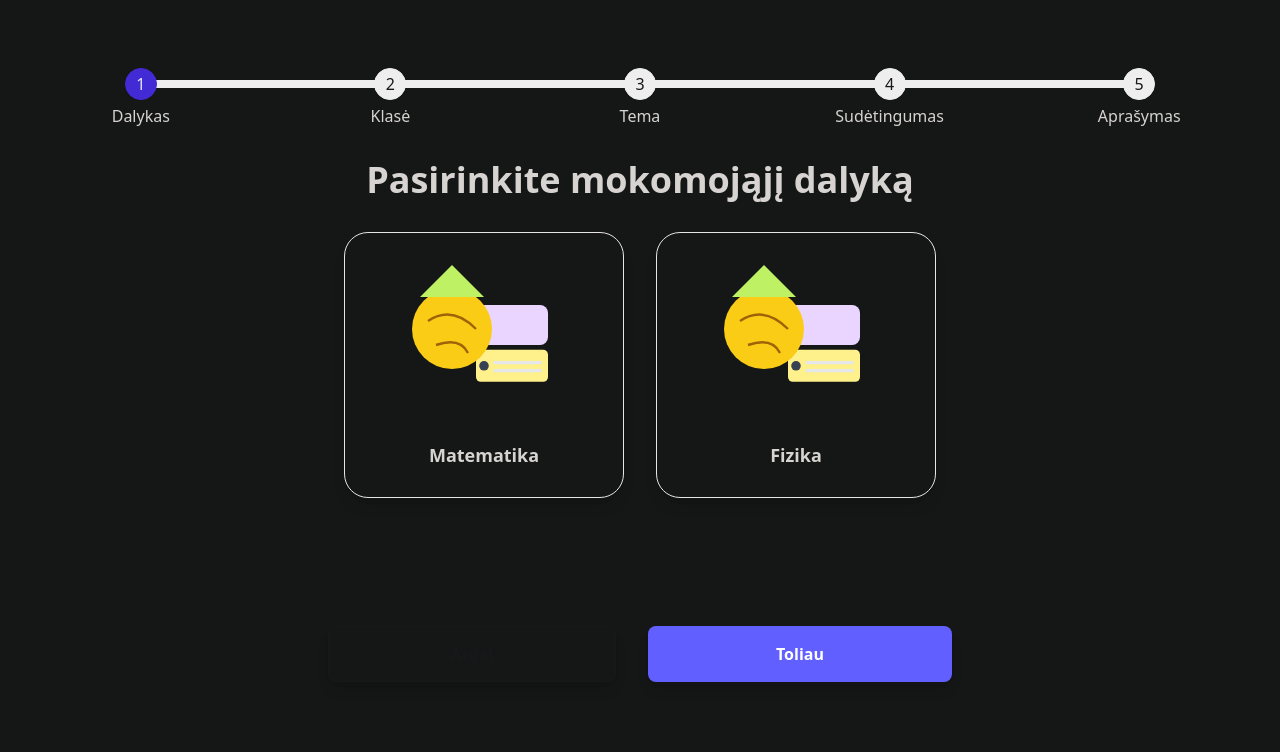
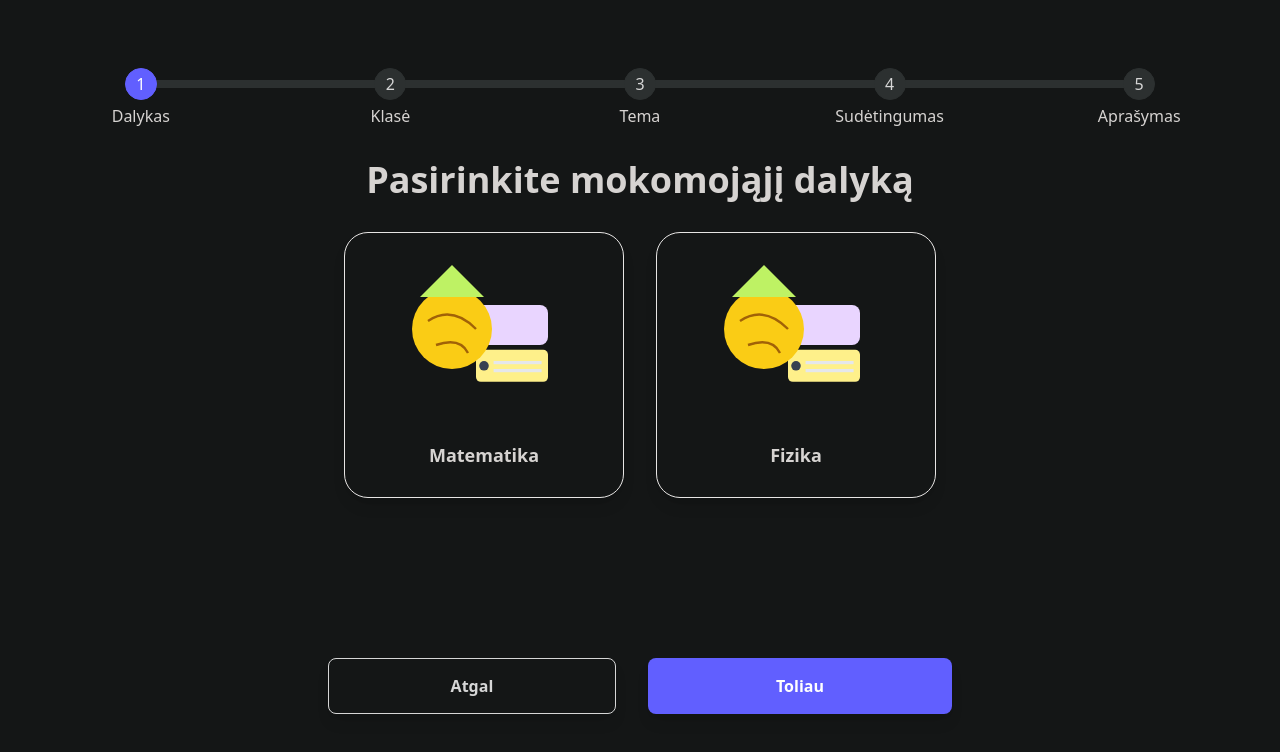
Before and after one commit to JuliusSaik/MokiLab, a React (Vite) app: page / in a window 1280 px wide. Shown: the top 752 px of the page. Built offline with nearby package versions, Linux system fonts and the light colour scheme.

Commit message:
adding validation, fixing styling

```diff
--- a/package.json
+++ b/package.json
@@ -10,6 +10,7 @@
     "preview": "vite preview"
   },
   "dependencies": {
+    "@hookform/resolvers": "^5.0.1",
     "@tailwindcss/vite": "^4.1.3",
     "cors": "^2.8.5",
     "dotenv": "^16.5.0",
@@ -19,7 +20,8 @@
     "react-dom": "^19.0.0",
     "react-hook-form": "^7.55.0",
     "react-router-dom": "^7.5.0",
-    "tailwindcss": "^4.1.3"
+    "tailwindcss": "^4.1.3",
+    "yup": "^1.6.1"
   },
   "devDependencies": {
     "@eslint/js": "^9.21.0",
--- a/src/components/GradeSelector.tsx
+++ b/src/components/GradeSelector.tsx
@@ -1,14 +1,16 @@
 import React from "react";
+import { UseFormSetValue, UseFormWatch } from "react-hook-form";
+import { RequestPrompt } from "../state/models/RequestModels";
 
 export interface GradeSelectorProps {
-  selectedGrade: number;
-  setSelectedGrade: React.Dispatch<React.SetStateAction<number>>;
+  setValue: UseFormSetValue<RequestPrompt>;
+  watch: UseFormWatch<RequestPrompt>;
 }
 
-const GradeSelector: React.FC<GradeSelectorProps> = ({
-  selectedGrade,
-  setSelectedGrade,
-}) => {
+const GradeSelector: React.FC<GradeSelectorProps> = ({ watch, setValue }) => {
+  const selectedGrade = watch("grade");
+  console.log("Selected grade:", selectedGrade);
+
   return (
     <div className="grid md:grid-cols-2 gap-8 text-left">
       <div className="w-full">
@@ -18,9 +20,9 @@ const GradeSelector: React.FC<GradeSelectorProps> = ({
             <button
               key={`progimnazija-${i + 1}`}
               className={`class-selections base-animation ${
-                selectedGrade === i + 1 ? "scale-105 bg-purple-200/10" : ""
+                selectedGrade === i + 1 ? "scale-105 bg-primary/50" : ""
               }`}
-              onClick={() => setSelectedGrade(i + 1)}
+              onClick={() => setValue("grade", i + 1)}
             >
               {i + 1}kl.
             </button>
@@ -34,9 +36,9 @@ const GradeSelector: React.FC<GradeSelectorProps> = ({
             <button
               key={`vidurine-${i + 5}`}
               className={`class-selections base-animation ${
-                selectedGrade === i + 5 ? "scale-105 bg-purple-200/10" : ""
+                selectedGrade === i + 5 ? "scale-105  bg-primary/50" : ""
               }`}
-              onClick={() => setSelectedGrade(i + 5)}
+              onClick={() => setValue("grade", i + 5)}
             >
               {i + 5}kl.
             </button>
@@ -44,15 +46,15 @@ const GradeSelector: React.FC<GradeSelectorProps> = ({
         </div>
       </div>
       <div>
-        <h2 className="text-xl text-indigo-300 mb-4">Gimnazija</h2>
+        <h2 className="text-xl text- mb-4">Gimnazija</h2>
         <div className="grid grid-cols-2 gap-6">
           {Array.from({ length: 4 }, (_, i) => (
             <button
               key={`gimnazija-${i + 9}`}
               className={`class-selections base-animation ${
-                selectedGrade === i + 9 ? "scale-105 bg-purple-200/10" : ""
+                selectedGrade === i + 9 ? "scale-105 bg-primary/50" : ""
               }`}
-              onClick={() => setSelectedGrade(i + 9)}
+              onClick={() => setValue("grade", i + 9)}
             >
               {i + 9}kl.
             </button>
--- a/src/components/SearchableSelect.tsx
+++ b/src/components/SearchableSelect.tsx
@@ -1,15 +1,17 @@
 import React, { useState, useEffect, useRef } from "react";
+import { UseFormSetValue } from "react-hook-form";
+import { RequestPrompt } from "../state/models/RequestModels";
 
 interface SearchableSelectProps {
   options: string[];
   selectedTopic: string;
-  setSelectedTopic: React.Dispatch<React.SetStateAction<string>>;
+  setValue: UseFormSetValue<RequestPrompt>;
 }
 
 const SearchableSelect: React.FC<SearchableSelectProps> = ({
   options,
   selectedTopic,
-  setSelectedTopic,
+  setValue,
 }) => {
   const [isOpen, setIsOpen] = useState(false);
   const [searchTerm, setSearchTerm] = useState("");
@@ -51,7 +53,7 @@ const SearchableSelect: React.FC<SearchableSelectProps> = ({
   };
 
   const handleOptionClick = (option: string) => {
-    setSelectedTopic(option);
+    setValue("topic", option);
     setSearchTerm(option);
     setIsOpen(false);
   };
--- a/src/components/SelectionCard.tsx
+++ b/src/components/SelectionCard.tsx
@@ -1,16 +1,20 @@
 import React from "react";
+import { UseFormWatch } from "react-hook-form";
+import { RequestPrompt } from "../state/models/RequestModels";
 
 interface SelectionCardProps {
   subject: string;
   handleSelectSubject: (subject: string) => void;
-  selectedSubject: string;
+  watch: UseFormWatch<RequestPrompt>;
 }
 
 const SelectionCard: React.FC<SelectionCardProps> = ({
   subject,
   handleSelectSubject,
-  selectedSubject,
+  watch,
 }) => {
+  const selectedSubject = watch("subject");
+
   return (
     <div
       className={`base-animation ${
--- a/src/index.css
+++ b/src/index.css
@@ -1,5 +1,40 @@
 @import "tailwindcss";
 @plugin "daisyui";
+
+@plugin "daisyui/theme" {
+  name: "black";
+  default: true;
+  prefersdark: true;
+  color-scheme: "dark";
+  --color-base-100: #141616;
+  --color-base-200: #1b1e1e;
+  --color-base-300: #2c3030;
+  --color-base-content: oklch(87.609% 0 0);
+  --color-primary: oklch(58.5% 0.233 277.117);
+  --color-primary-content: oklch(100% 0 0);
+  --color-secondary: #efefef;
+  --color-secondary-content: oklch(100% 0 0);
+  --color-accent: oklch(92.3% 0.003 48.717);
+  --color-accent-content: oklch(100% 0 0);
+  --color-neutral: oklch(92.3% 0.003 48.717);
+  --color-neutral-content: oklch(100% 0 0);
+  --color-info: oklch(58% 0.158 241.966);
+  --color-info-content: oklch(100% 0 0);
+  --color-success: oklch(62% 0.194 149.214);
+  --color-success-content: oklch(100% 0 0);
+  --color-warning: oklch(66% 0.179 58.318);
+  --color-warning-content: oklch(100% 0 0);
+  --color-error: oklch(57% 0.245 27.325);
+  --color-error-content: oklch(100% 0 0);
+  --radius-selector: 0.5rem;
+  --radius-field: 1rem;
+  --radius-box: 1rem;
+  --size-selector: 0.25rem;
+  --size-field: 0.25rem;
+  --border: 1px;
+  --depth: 0;
+  --noise: 1;
+}
 
 :root {
   --color-custom-black: oklch(20% 0.004 192);
@@ -14,7 +49,7 @@
 }
 
 .subject-card-active {
-  @apply border-stone-200 border-1 bg-purple-200/10 scale-105 rounded-3xl p-6 max-w-[280px] w-full cursor-pointer shadow-xl;
+  @apply border-stone-200 border-1 bg-primary/50 scale-105 rounded-3xl p-6 max-w-[280px] w-full cursor-pointer shadow-xl;
 }
 
 .base-animation {
@@ -26,12 +61,5 @@
 }
 
 .difficulty-card-active {
-  @apply border-stone-200 border-1 bg-purple-200/10 scale-105 rounded-3xl p-6 max-w-sm w-full cursor-pointer shadow-lg;
+  @apply border-stone-200 border-1 bg-primary/50 scale-105 rounded-3xl p-6 max-w-sm w-full cursor-pointer shadow-lg;
 }
-
-html,
-body {
-  height: 100%;
-  background-color: var(--color-custom-black);
-  margin: 0;
-}
--- a/src/state/models/RequestModels.ts
+++ b/src/state/models/RequestModels.ts
@@ -1,3 +1,10 @@
+export type Fields =
+  | "subject"
+  | "grade"
+  | "topic"
+  | "difficulty"
+  | "detailedTopicPrompt";
+
 export interface RequestPrompt {
   subject: string;
   grade: number;
@@ -6,4 +13,19 @@ export interface RequestPrompt {
   detailedTopicPrompt: string;
 }
 
+// 0 is subject and so on...
+export const StepToFieldMapping: Fields[] = [
+  "subject",
+  "grade",
+  "topic",
+  "difficulty",
+  "detailedTopicPrompt",
+];
+
 export type DifficultiesTypes = "lengvi" | "vidutiniai" | "sunkūs" | "maišyti";
+export const Difficulties: DifficultiesTypes[] = [
+  "lengvi",
+  "vidutiniai",
+  "sunkūs",
+  "maišyti",
+];
--- /dev/null
+++ b/src/state/validation/RequestResolver.ts
@@ -0,0 +1,15 @@
+import * as yup from "yup";
+
+export const promptSchema = yup.object().shape({
+  subject: yup.string().required("Pamoka yra privaloma"),
+  grade: yup
+    .number()
+    .required("Klasė yra privaloma")
+    .positive("Klasė turi būti teigiama")
+    .integer("Klasė turi būti sveikasis skaičius"),
+  topic: yup.string().required("Tema yra privaloma"),
+  difficulty: yup.string().required("Sudėtingumas yra privalomas"),
+  detailedTopicPrompt: yup
+    .string()
+    .required("Detali temos užklausa yra privaloma"),
+});
```
Also changed, not shown: src/pages/HomePage.tsx (+60 -45 lines), src/assets/key.svg (added), 1 other file (tests, documents, lock files or other folders).
